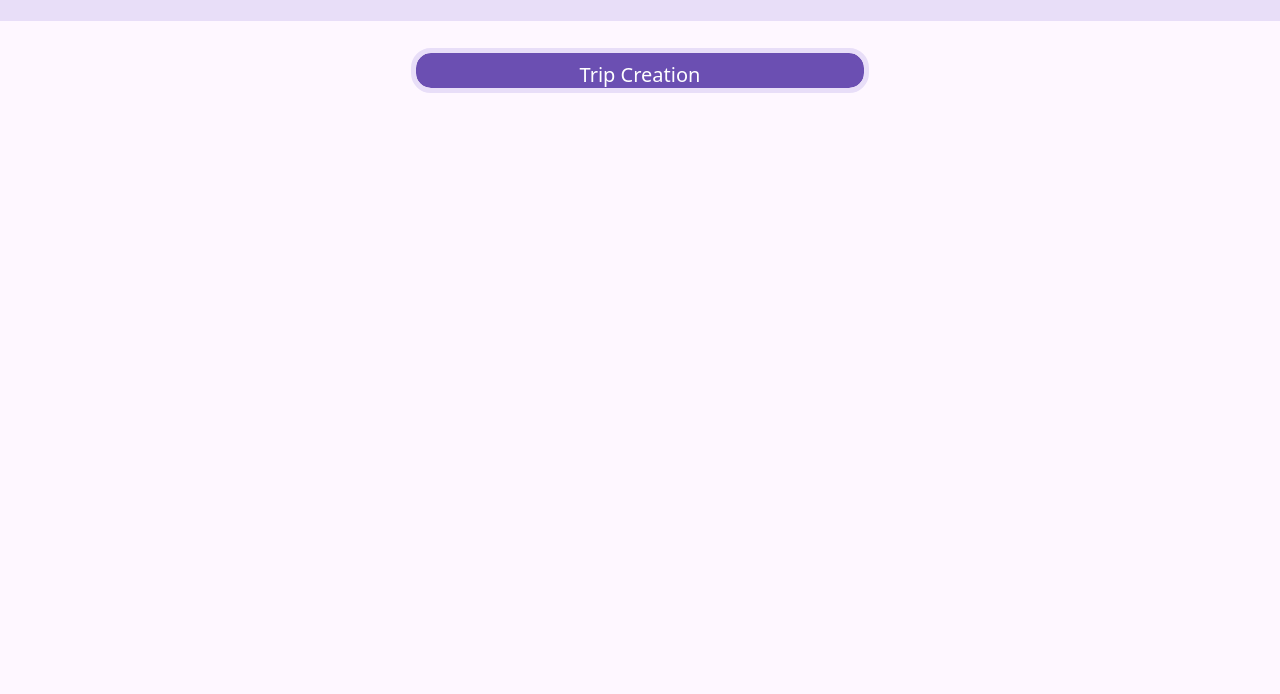
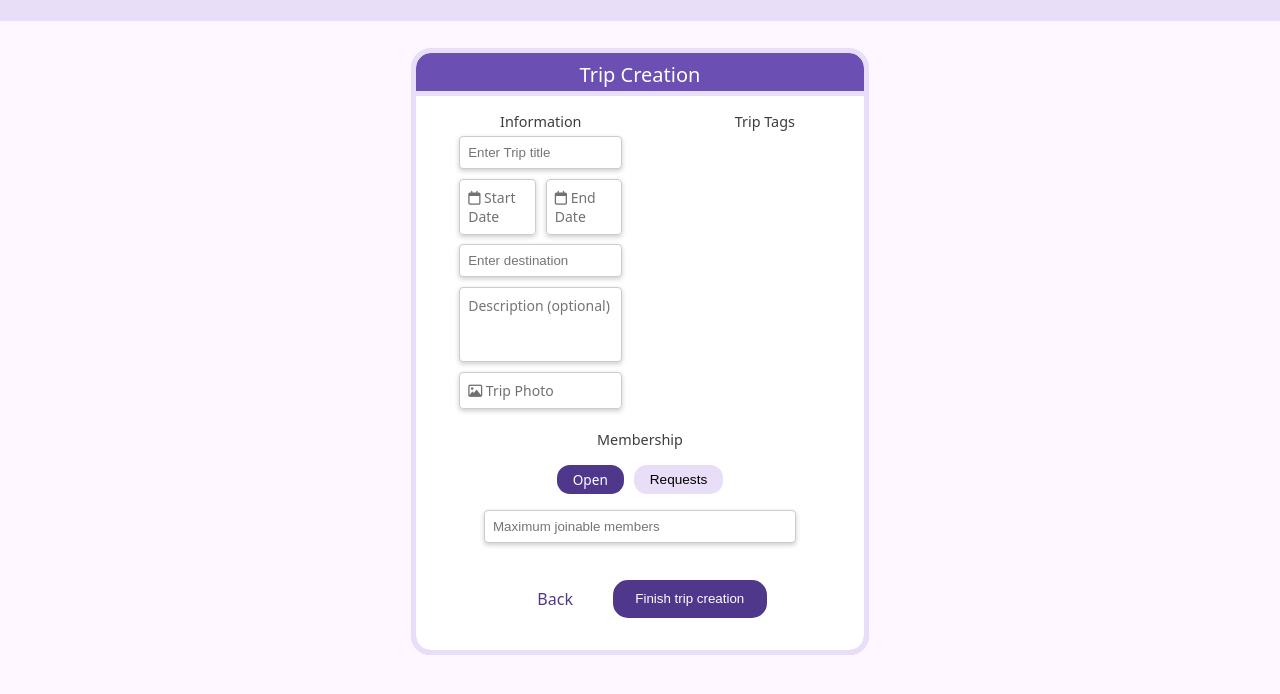
Before and after one commit to AAU-cs-26-sw-2-13/Groupies, a website: page frontend/html/CreateTrip.html in a window 1280 px wide. Shown: the part 64-758 px from the top of the page. Drawn offline with Linux system fonts and the light colour scheme; no server answers.

Commit message:
fixed the createtrip for current main

```diff
--- a/frontend/css/style.css
+++ b/frontend/css/style.css
@@ -969,6 +969,9 @@ header {
 .createTripPage .register-box-top{
     width: 35%;
 }
+.createTripPage .register-box{
+    display: flex;
+}
     .createTripPage .reg-box-inputs{
         width: 75%;
         margin-bottom: 5px;
--- a/frontend/html/CreateTrip.html
+++ b/frontend/html/CreateTrip.html
@@ -11,7 +11,7 @@
         </header>
 
 
-  <ul id="CreateGroup"></ul>
+  <div id="CreateGroup"></div>
   <script type= "module" src="../js/CreateGroup.js"></script>
 
 </body>
--- a/server/router.js
+++ b/server/router.js
@@ -91,7 +91,7 @@ async function createResponse(req, res) {
                 const fileName = crypto.randomUUID() + ".jpg"
                 const filePath = path.join("frontend/img", fileName)
                 writeFileSync(filePath, Buffer.from(base64Data, "base64"))
-                picturePath = "img/" + fileName
+                picturePath = "../img/" + fileName
                 }
                     await addTripToDB(body.host_user_id,body.title,body.destination,body.about,body.date_start_at,body.date_end_at, picturePath,body.max_members, body.group_openess, body.tags_list);
                     res.writeHead(200, {"Content-Type": "application/json"})
```
